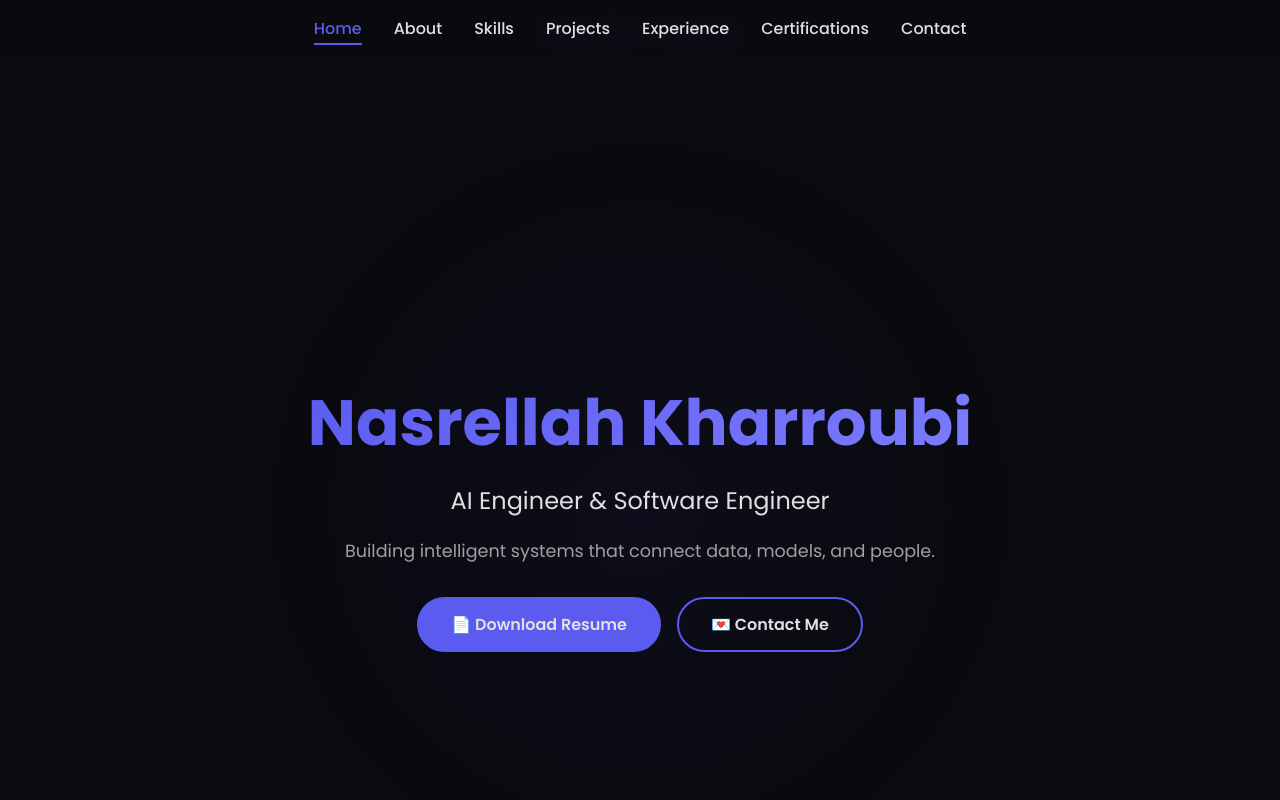
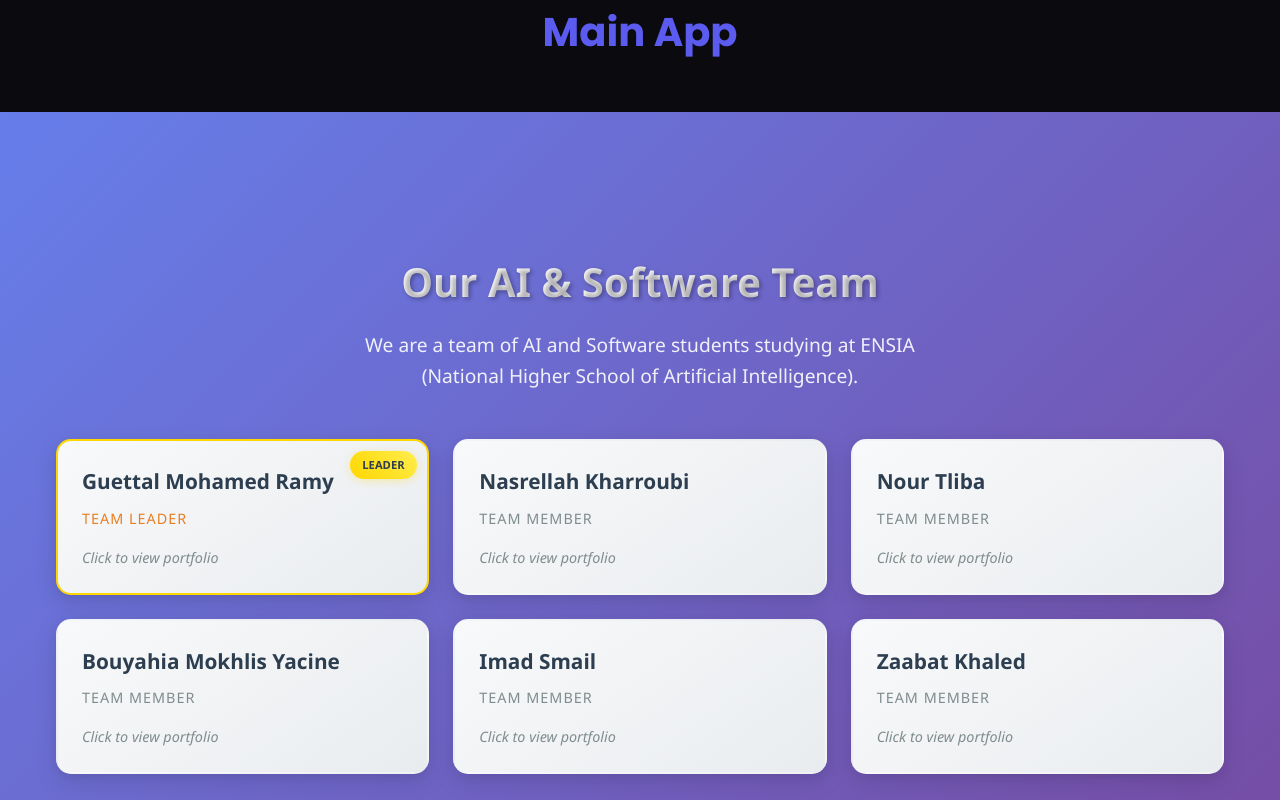
Before and after one commit to ramyguettal/team-portfolio-project, a React (Create React App) app: page / in a window 1280 px wide. Shown: the top 800 px of the page. Built offline with nearby package versions, Linux system fonts and the light colour scheme.

Commit message:
feat : Nasro complete the home page

```diff
--- a/package.json
+++ b/package.json
@@ -10,7 +10,9 @@
     "lucide-react": "^0.546.0",
     "react": "^19.2.0",
     "react-dom": "^19.2.0",
+    "react-router-dom": "^7.9.4",
     "react-scripts": "5.0.1",
+    "styled-components": "^6.1.19",
     "web-vitals": "^2.1.4"
   },
   "scripts": {
--- a/src/App.js
+++ b/src/App.js
@@ -1,12 +1,13 @@
 // import Nasro from './Nasro/Nasro';
-import Imad from './imad/imad';
-import Nasro from './Nasro/Nasro';
+// import Imad from './imad/imad';
+// import Nasro from './Nasro/Nasro';
+import TeamPage from "./TeamPage/TeamPage";
 
 function App() {
   return (
     <div>
       <h2>Main App</h2>
-      <Nasro />
+      <TeamPage />
     </div>
   );
 }
--- a/src/Nasro/Nasro.js
+++ b/src/Nasro/Nasro.js
@@ -5,7 +5,7 @@ import React, { useState, useEffect } from 'react';
 import './Nasro.css';
 
 // Navbar Component
-const Navbar = () => {
+const Navbar = ({ onBack }) => {
   const [scrolled, setScrolled] = useState(false);
   const [activeSection, setActiveSection] = useState('home');
 
@@ -39,6 +39,17 @@ const Navbar = () => {
 
   return (
     <nav className={scrolled ? 'scrolled' : ''}>
+      <div className="nav-left">
+        {onBack && (
+          <button
+            className="back-button"
+            onClick={onBack}
+            title="Back to Team"
+          >
+            ← Back to Team
+          </button>
+        )}
+      </div>
       <ul>
         {navItems.map(item => (
           <li key={item}>
@@ -400,10 +411,10 @@ const Footer = () => {
 };
 
 // Main App Component
-function Nasro() {
+function Nasro({ onBack }) {
   return (
     <div className="App">
-      <Navbar />
+      <Navbar onBack={onBack} />
       <Hero />
 
       <About />
--- a/src/TeamPage/TeamPage.jsx
+++ b/src/TeamPage/TeamPage.jsx
@@ -1,167 +1,334 @@
 import React, { useState } from 'react';
-// import Ramy from './Ramy';
+
+// Import member components (assuming they exist)
 import Nasro from '../Nasro/Nasro';
-// import Nour from './Nour';
-// import Yacine from './Yacine';
 import Imad from '../imad/imad';
-// import Khaled from './Khaled';
+// import Nour from '../Nour/Nour';
+// import Mokhlis from '../Mokhlis/Mokhlis';
+// import Khaled from '../Khaled/Khaled';
 
 const TeamPage = () => {
-  const [selectedMember, setSelectedMember] = useState(null);
+  const [hoveredMember, setHoveredMember] = useState(null);
+  const [currentView, setCurrentView] = useState('team'); // 'team' or member name
 
   const teamMembers = [
-    // { id: 1, name: 'Guettal Mohamed Ramy', role: 'Team Leader', component: Ramy, key: 'ramy' },
-    { id: 2, name: 'Nasrellah Kharroubi', role: 'Member', component: Nasro, key: 'nasro' },
-    // { id: 3, name: 'Nour Tliba', role: 'Member', component: Nour, key: 'nour' },
-    // { id: 4, name: 'Bouyahia Mokhlis Yacine', role: 'Member', component: Yacine, key: 'yacine' },
-    { id: 5, name: 'Imad Smail', role: 'Member', component: Imad, key: 'imad' },
-    // { id: 6, name: 'Zaabat Khaled', role: 'Member', component: Khaled, key: 'khaled' }
+    {
+      id: 'guettal',
+      name: 'Guettal Mohamed Ramy',
+      role: 'Team Leader',
+      component: 'Guettal'
+    },
+    {
+      id: 'nasrellah',
+      name: 'Nasrellah Kharroubi',
+      role: 'Team Member',
+      component: 'Nasro'
+    },
+    {
+      id: 'nour',
+      name: 'Nour Tliba',
+      role: 'Team Member',
+      component: 'Nour'
+    },
+    {
+      id: 'mokhlis',
+      name: 'Bouyahia Mokhlis Yacine',
+      role: 'Team Member',
+      component: 'Mokhlis'
+    },
+    {
+      id: 'imad',
+      name: 'Imad Smail',
+      role: 'Team Member',
+      component: 'Imad'
+    },
+    {
+      id: 'khaled',
+      name: 'Zaabat Khaled',
+      role: 'Team Member',
+      component: 'Khaled'
+    }
   ];
 
-  const styles = {
-    container: {
-      minHeight: '100vh',
-      background: 'linear-gradient(135deg, #667eea 0%, #764ba2 100%)',
-      padding: '40px 20px',
-      fontFamily: '-apple-system, BlinkMacSystemFont, "Segoe UI", Roboto, sans-serif'
-    },
-    contentWrapper: {
-      maxWidth: '1200px',
-      margin: '0 auto'
-    },
-    header: {
-      textAlign: 'center',
-      marginBottom: '50px',
-      color: 'white'
-    },
-    title: {
-      fontSize: '2.5rem',
-      fontWeight: '700',
-      marginBottom: '20px',
-      textShadow: '2px 2px 4px rgba(0,0,0,0.2)'
-    },
-    subtitle: {
-      fontSize: '1.2rem',
-      fontWeight: '300',
-      opacity: '0.95',
-      lineHeight: '1.6'
-    },
-    grid: {
-      display: 'grid',
-      gridTemplateColumns: 'repeat(auto-fit, minmax(280px, 1fr))',
-      gap: '25px',
-      padding: '0 10px'
-    },
-    card: {
-      background: 'white',
-      borderRadius: '16px',
-      padding: '30px 25px',
+  const handleMemberClick = (member) => {
+    // Set the current view to show the member's component
+    setCurrentView(member.component.toLowerCase());
+  };
+
+  const handleBackToTeam = () => {
+    setCurrentView('team');
+  };
+
+  // Render member component based on current view
+  const renderMemberComponent = () => {
+    switch (currentView) {
+      case 'nasro':
+        return <Nasro onBack={handleBackToTeam} />;
+      case 'imad':
+        return <Imad onBack={handleBackToTeam} />;
+      // Add other member components as they become available
+      case 'nour':
+        return <div style={{...containerStyle, justifyContent: 'center', alignItems: 'center'}}>
+          <div style={{textAlign: 'center', color: 'white'}}>
+            <h1>Nour Tliba's Portfolio</h1>
+            <p>Coming Soon...</p>
+            <button
+              onClick={handleBackToTeam}
+              style={{
+                background: 'rgba(255, 255, 255, 0.2)',
+                border: '1px solid rgba(255, 255, 255, 0.4)',
+                color: 'white',
+                padding: '12px 24px',
+                borderRadius: '25px',
                 cursor: 'pointer',
-      transition: 'all 0.3s cubic-bezier(0.4, 0, 0.2, 1)',
-      boxShadow: '0 4px 6px rgba(0,0,0,0.1)',
-      border: 'none',
-      textAlign: 'center',
-      position: 'relative',
-      overflow: 'hidden'
-    },
-    cardHover: {
-      transform: 'translateY(-8px)',
-      boxShadow: '0 12px 24px rgba(0,0,0,0.15)'
-    },
-    cardLeader: {
-      background: 'linear-gradient(135deg, #f093fb 0%, #f5576c 100%)',
-      color: 'white'
-    },
-    memberName: {
-      fontSize: '1.25rem',
+                fontSize: '16px',
                 fontWeight: '600',
-      marginBottom: '8px',
-      color: 'inherit'
-    },
-    memberRole: {
-      fontSize: '0.9rem',
-      opacity: '0.8',
-      fontWeight: '500',
-      textTransform: 'uppercase',
-      letterSpacing: '1px'
-    },
-    badge: {
-      display: 'inline-block',
-      padding: '4px 12px',
-      borderRadius: '12px',
-      fontSize: '0.75rem',
+                transition: 'all 0.3s ease',
+                marginTop: '20px'
+              }}
+            >
+              ← Back to Team
+            </button>
+          </div>
+        </div>;
+      case 'mokhlis':
+        return <div style={{...containerStyle, justifyContent: 'center', alignItems: 'center'}}>
+          <div style={{textAlign: 'center', color: 'white'}}>
+            <h1>Bouyahia Mokhlis Yacine's Portfolio</h1>
+            <p>Coming Soon...</p>
+            <button
+              onClick={handleBackToTeam}
+              style={{
+                background: 'rgba(255, 255, 255, 0.2)',
+                border: '1px solid rgba(255, 255, 255, 0.4)',
+                color: 'white',
+                padding: '12px 24px',
+                borderRadius: '25px',
+                cursor: 'pointer',
+                fontSize: '16px',
                 fontWeight: '600',
-      marginTop: '10px',
-      background: 'rgba(255,255,255,0.3)',
-      color: 'white'
-    },
-    backButton: {
-      position: 'fixed',
-      top: '20px',
-      left: '20px',
+                transition: 'all 0.3s ease',
+                marginTop: '20px'
+              }}
+            >
+              ← Back to Team
+            </button>
+          </div>
+        </div>;
+      case 'khaled':
+        return <div style={{...containerStyle, justifyContent: 'center', alignItems: 'center'}}>
+          <div style={{textAlign: 'center', color: 'white'}}>
+            <h1>Zaabat Khaled's Portfolio</h1>
+            <p>Coming Soon...</p>
+            <button
+              onClick={handleBackToTeam}
+              style={{
+                background: 'rgba(255, 255, 255, 0.2)',
+                border: '1px solid rgba(255, 255, 255, 0.4)',
+                color: 'white',
                 padding: '12px 24px',
-      background: 'white',
-      border: 'none',
-      borderRadius: '8px',
+                borderRadius: '25px',
                 cursor: 'pointer',
-      fontSize: '1rem',
+                fontSize: '16px',
                 fontWeight: '600',
-      boxShadow: '0 2px 8px rgba(0,0,0,0.15)',
                 transition: 'all 0.3s ease',
-      zIndex: 1000
+                marginTop: '20px'
+              }}
+            >
+              ← Back to Team
+            </button>
+          </div>
+        </div>;
+      case 'guettal':
+        return <div style={{...containerStyle, justifyContent: 'center', alignItems: 'center'}}>
+          <div style={{textAlign: 'center', color: 'white'}}>
+            <h1>Guettal Mohamed Ramy's Portfolio</h1>
+            <p>Team Leader - Coming Soon...</p>
+            <button
+              onClick={handleBackToTeam}
+              style={{
+                background: 'rgba(255, 255, 255, 0.2)',
+                border: '1px solid rgba(255, 255, 255, 0.4)',
+                color: 'white',
+                padding: '12px 24px',
+                borderRadius: '25px',
+                cursor: 'pointer',
+                fontSize: '16px',
+                fontWeight: '600',
+                transition: 'all 0.3s ease',
+                marginTop: '20px'
+              }}
+            >
+              ← Back to Team
+            </button>
+          </div>
+        </div>;
+      default:
+        return null;
     }
   };
 
-  const [hoveredCard, setHoveredCard] = useState(null);
+  const containerStyle = {
+    minHeight: '100vh',
+    background: 'linear-gradient(135deg, #667eea 0%, #764ba2 100%)',
+    padding: '2rem',
+    fontFamily: "'Segoe UI', Tahoma, Geneva, Verdana, sans-serif",
+    display: 'flex',
+    flexDirection: 'column',
+    alignItems: 'center',
+    justifyContent: 'center'
+  };
 
-  if (selectedMember) {
-    const MemberComponent = selectedMember.component;
-    return (
-      <div>
-        <button
-          style={styles.backButton}
-          onClick={() => setSelectedMember(null)}
-          onMouseEnter={(e) => e.target.style.transform = 'scale(1.05)'}
-          onMouseLeave={(e) => e.target.style.transform = 'scale(1)'}
-        >
-          ← Back to Team
-        </button>
-        <MemberComponent />
-      </div>
-    );
+  const headerStyle = {
+    textAlign: 'center',
+    marginBottom: '3rem',
+    color: 'white'
+  };
+
+  const titleStyle = {
+    fontSize: '2.5rem',
+    fontWeight: '700',
+    marginBottom: '1rem',
+    textShadow: '2px 2px 4px rgba(0,0,0,0.3)',
+    background: 'linear-gradient(45deg, #fff, #f0f0f0)',
+    WebkitBackgroundClip: 'text',
+    WebkitTextFillColor: 'transparent',
+    backgroundClip: 'text'
+  };
+
+  const subtitleStyle = {
+    fontSize: '1.2rem',
+    fontWeight: '300',
+    opacity: '0.9',
+    maxWidth: '600px',
+    lineHeight: '1.6'
+  };
+
+  const teamGridStyle = {
+    display: 'grid',
+    gridTemplateColumns: 'repeat(auto-fit, minmax(300px, 1fr))',
+    gap: '1.5rem',
+    width: '100%',
+    maxWidth: '1200px',
+    padding: '0 1rem'
+  };
+
+  const memberCardStyle = (isHovered, isLeader) => ({
+    background: isHovered
+      ? 'linear-gradient(145deg, #ffffff, #f0f0f0)'
+      : 'linear-gradient(145deg, #f8f9fa, #e9ecef)',
+    borderRadius: '15px',
+    padding: '1.5rem',
+    boxShadow: isHovered
+      ? '0 15px 35px rgba(0,0,0,0.2), 0 5px 15px rgba(0,0,0,0.1)'
+      : '0 8px 25px rgba(0,0,0,0.1), 0 3px 10px rgba(0,0,0,0.05)',
+    cursor: 'pointer',
+    transition: 'all 0.3s cubic-bezier(0.4, 0, 0.2, 1)',
+    transform: isHovered ? 'translateY(-8px) scale(1.02)' : 'translateY(0) scale(1)',
+    border: isLeader ? '2px solid #ffd700' : '2px solid transparent',
+    position: 'relative',
+    overflow: 'hidden'
+  });
+
+  const memberNameStyle = {
+    fontSize: '1.3rem',
+    fontWeight: '600',
+    color: '#2c3e50',
+    marginBottom: '0.5rem',
+    transition: 'color 0.3s ease'
+  };
+
+  const memberRoleStyle = (isLeader) => ({
+    fontSize: '0.9rem',
+    color: isLeader ? '#e67e22' : '#7f8c8d',
+    fontWeight: '500',
+    textTransform: 'uppercase',
+    letterSpacing: '1px',
+    marginBottom: '1rem'
+  });
+
+  const leaderBadgeStyle = {
+    position: 'absolute',
+    top: '10px',
+    right: '10px',
+    background: 'linear-gradient(45deg, #ffd700, #ffed4e)',
+    color: '#2c3e50',
+    padding: '0.3rem 0.8rem',
+    borderRadius: '20px',
+    fontSize: '0.7rem',
+    fontWeight: 'bold',
+    boxShadow: '0 2px 8px rgba(255, 215, 0, 0.3)'
+  };
+
+  const hoverOverlayStyle = {
+    position: 'absolute',
+    top: '0',
+    left: '0',
+    right: '0',
+    bottom: '0',
+    background: 'linear-gradient(45deg, rgba(102, 126, 234, 0.1), rgba(118, 75, 162, 0.1))',
+    opacity: '0',
+    transition: 'opacity 0.3s ease',
+    borderRadius: '15px'
+  };
+
+  const responsiveStyle = {
+    '@media (max-width: 768px)': {
+      gridTemplateColumns: '1fr',
+      gap: '1rem',
+      padding: '0 0.5rem'
+    }
+  };
+
+  // If we're viewing a specific member, render their component
+  if (currentView !== 'team') {
+    return renderMemberComponent();
   }
 
   return (
-    <div style={styles.container}>
-      <div style={styles.contentWrapper}>
-        <div style={styles.header}>
-          <h1 style={styles.title}>ENSIA AI Team</h1>
-          <p style={styles.subtitle}>
-            We are a team of AI and Software students studying at ENSIA<br/>
-            (National Higher School of Artificial Intelligence)
+    <div style={containerStyle}>
+      <div style={headerStyle}>
+        <h1 style={titleStyle}>Our AI & Software Team</h1>
+        <p style={subtitleStyle}>
+          We are a team of AI and Software students studying at ENSIA (National Higher School of Artificial Intelligence).
         </p>
       </div>
 
-        <div style={styles.grid}>
-          {teamMembers.map((member) => (
+      <div style={teamGridStyle}>
+        {teamMembers.map((member) => {
+          const isHovered = hoveredMember === member.id;
+          const isLeader = member.role === 'Team Leader';
+
+          return (
             <div
               key={member.id}
-              style={{
-                ...styles.card,
-                ...(member.id === 1 ? styles.cardLeader : {}),
-                ...(hoveredCard === member.id ? styles.cardHover : {})
-              }}
-              onClick={() => setSelectedMember(member)}
-              onMouseEnter={() => setHoveredCard(member.id)}
-              onMouseLeave={() => setHoveredCard(null)}
+              style={memberCardStyle(isHovered, isLeader)}
+              onClick={() => handleMemberClick(member)}
+              onMouseEnter={() => setHoveredMember(member.id)}
+              onMouseLeave={() => setHoveredMember(null)}
             >
-              <div style={styles.memberName}>{member.name}</div>
-              {member.id === 1 && (
-                <div style={styles.badge}>Team Leader</div>
-              )}
+              {isLeader && <div style={leaderBadgeStyle}>LEADER</div>}
+
+              <div style={hoverOverlayStyle} />
+
+              <h3 style={memberNameStyle}>
+                {member.name}
+              </h3>
+
+              <p style={memberRoleStyle(isLeader)}>
+                {member.role}
+              </p>
+
+              <div style={{
+                fontSize: '0.9rem',
+                color: '#7f8c8d',
+                fontStyle: 'italic'
+              }}>
+                Click to view portfolio
               </div>
-          ))}
             </div>
+          );
+        })}
       </div>
     </div>
   );
--- a/src/imad/imad.jsx
+++ b/src/imad/imad.jsx
@@ -1,7 +1,7 @@
 import React, { useState } from 'react';
 import { Mail, Linkedin, Github, Code, Brain, Database, Cpu, Award, Briefcase, GraduationCap } from 'lucide-react';
 
-const PersonalPortfolio = () => {
+const PersonalPortfolio = ({ onBack }) => {
   const [activeSection, setActiveSection] = useState('about');
 
   const personalData = {
@@ -75,6 +75,34 @@ const PersonalPortfolio = () => {
         <div style={styles.maxWidth}>
           {/* Profile Card */}
           <div style={styles.profileCard}>
+            {onBack && (
+              <div style={styles.backButtonContainer}>
+                <button
+                  style={{
+                    ...styles.backButton,
+                    ':hover': {
+                      background: '#f093fb',
+                      transform: 'translateY(-2px)',
+                      boxShadow: '0 4px 12px rgba(240, 147, 251, 0.4)',
+                    }
+                  }}
+                  onClick={onBack}
+                  title="Back to Team"
+                  onMouseEnter={(e) => {
+                    e.target.style.background = '#f093fb';
+                    e.target.style.transform = 'translateY(-2px)';
+                    e.target.style.boxShadow = '0 4px 12px rgba(240, 147, 251, 0.4)';
+                  }}
+                  onMouseLeave={(e) => {
+                    e.target.style.background = 'rgba(240, 147, 251, 0.2)';
+                    e.target.style.transform = 'translateY(0)';
+                    e.target.style.boxShadow = 'none';
+                  }}
+                >
+                  ← Back to Team
+                </button>
+              </div>
+            )}
             <div style={styles.profileContent}>
               <img
                 src={personalData.avatar}
@@ -264,6 +292,25 @@ const styles = {
     marginBottom: '32px',
     border: '1px solid rgba(255, 255, 255, 0.2)',
     boxShadow: '0 8px 32px rgba(0, 0, 0, 0.3)',
+    position: 'relative',
+  },
+  backButtonContainer: {
+    position: 'absolute',
+    top: '16px',
+    right: '16px',
+    zIndex: 10,
+  },
+  backButton: {
+    background: 'rgba(240, 147, 251, 0.2)',
+    border: '1px solid rgba(240, 147, 251, 0.4)',
+    color: 'white',
+    padding: '8px 16px',
+    borderRadius: '20px',
+    cursor: 'pointer',
+    fontSize: '14px',
+    fontWeight: '600',
+    transition: 'all 0.3s ease',
+    fontFamily: '-apple-system, BlinkMacSystemFont, "Segoe UI", Roboto, sans-serif',
   },
   profileContent: {
     display: 'flex',
```
Also changed, not shown: src/Nasro/Nasro.css (+30 -0 lines), 1 other file (tests, documents, lock files or other folders). Lines whose indentation alone changed are shown as unchanged.
